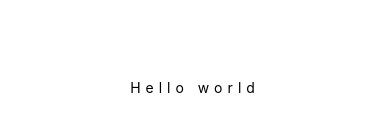
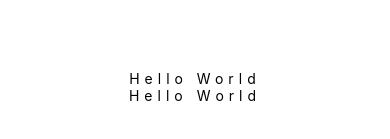
Before and after one commit to madeintandem/react-native-x-platform-letter-spacing, a React Native app: screen / in a window 390 px wide. Shown: the part 335-474 px from the top of the page. Built offline with nearby package versions, Linux system fonts and the light colour scheme.

Commit message:
Added basic letter spacing component

```diff
--- a/App.js
+++ b/App.js
@@ -1,11 +1,13 @@
 import React from 'react';
 import { StyleSheet, Text, View } from 'react-native';
+import { TextWithLetterSpacing } from './TextWithLetterSpacing'
 
 export default class App extends React.Component {
   render() {
     return (
       <View style={styles.container}>
-        <Text style={styles.text}>Hello world</Text>
+        <Text style={styles.text}>Hello World</Text>
+        <TextWithLetterSpacing spacing={5}>Hello World</TextWithLetterSpacing>
       </View>
     );
   }
--- /dev/null
+++ b/Letter.js
@@ -0,0 +1,20 @@
+import React from 'react'
+import { StyleSheet, Text } from 'react-native'
+
+export const Letter = (props) => {
+  const { children, isLast, spacing, textStyle } = props
+
+  const letterStyles = [
+    textStyle,
+    { paddingRight: spacing },
+    isLast && styles.lastLetter
+  ]
+
+  return <Text style={letterStyles}>{children}</Text>
+}
+
+const styles = StyleSheet.create({
+  lastLetter: {
+    paddingRight: 0
+  }
+})
--- /dev/null
+++ b/TextWithLetterSpacing.js
@@ -0,0 +1,24 @@
+import React from 'react'
+import { StyleSheet, View } from 'react-native'
+import { Letter } from './Letter'
+
+const isLast = (collection, index) => collection.length - 1 === index
+
+export const TextWithLetterSpacing = (props) => {
+  const { children, spacing, viewStyle, textStyle } = props
+  const letters = children.split('')
+
+  return <View style={[styles.container, viewStyle]}>
+    {letters.map((letter, index) =>
+      <Letter key={index} spacing={spacing} isLast={false} textStyle={textStyle}>
+        {letter}
+      </Letter>
+    )}
+  </View>
+}
+
+const styles = StyleSheet.create({
+  container: {
+    flexDirection: 'row'
+  }
+})
```
